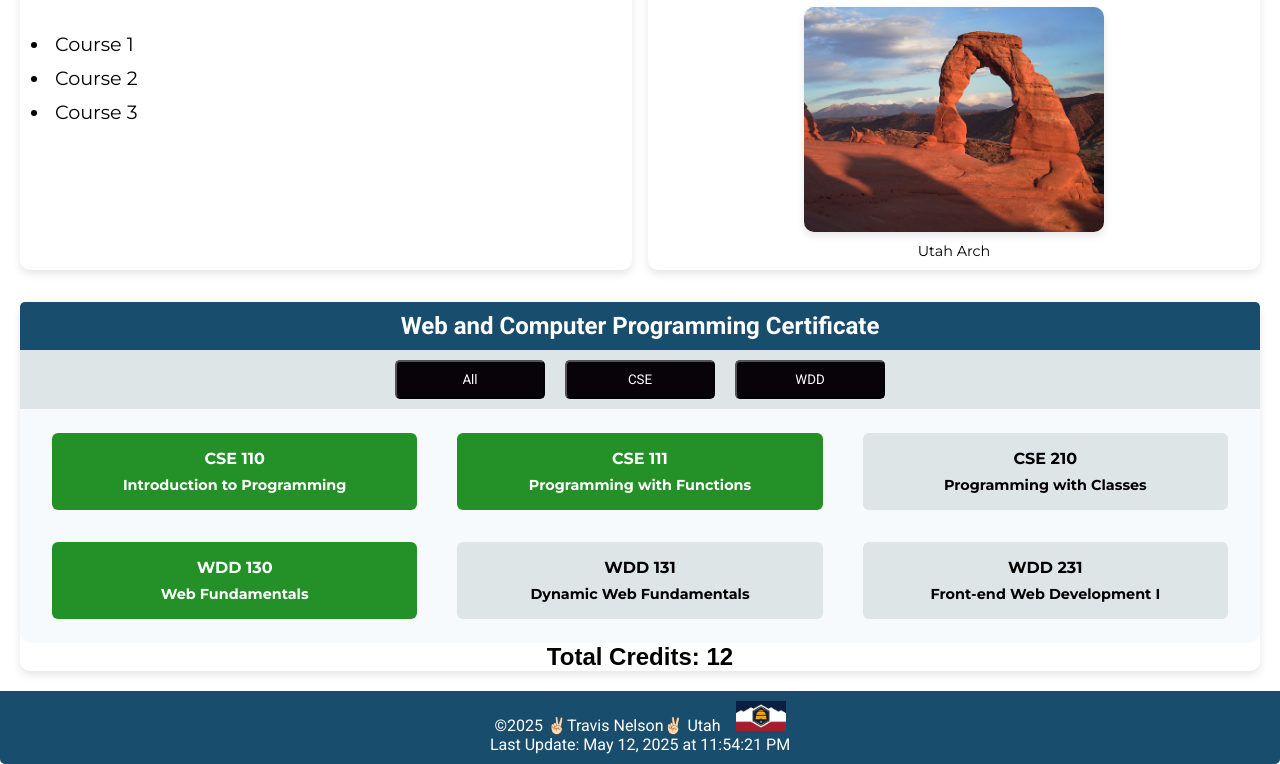
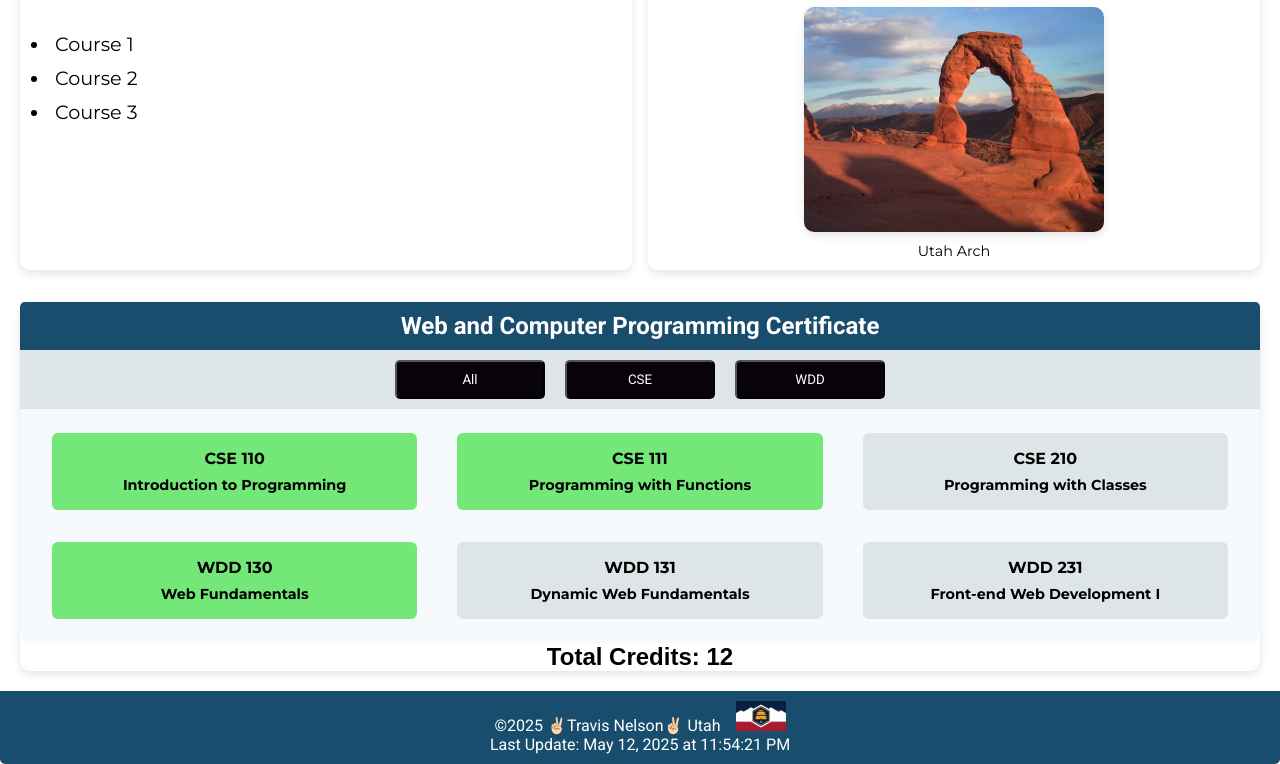
Before and after one commit to BYUI-LogicLover/wdd231, a plain HTML site: page index.html in a window 1280 px wide. Shown: the part 331-1095 px from the top of the page. Drawn offline with Linux system fonts and the light colour scheme.

Commit message:
Update accent colors and text color for completed courses

```diff
--- a/styles/base.css
+++ b/styles/base.css
@@ -2,7 +2,7 @@
     --primary-color: #194d6e;
     --secondary-color: #070308;
     --accent1-color: #dee5e7;
-    --accent2-color: #239128;
+    --accent2-color: #73e878;
     --heading-text-color: white;
     --heading-font: Roboto, Helvetica, sans-serif;
     --text-font: Montserrat, Helvetica, sans-serif;
@@ -325,7 +325,7 @@ figure figcaption {
 .course-name.completed {
     font-size: 0.9rem;
     font-family: var(--text-font), serif;
-    color: white;
+    color: black;
 }
 
 .course-card.completed {
@@ -334,7 +334,7 @@ figure figcaption {
     font-weight: bold;
     font-family: var(--text-font), serif;
     background: var(--accent2-color);
-    color: white;
+    color: black;
 }
 
 .display-credits {
```
